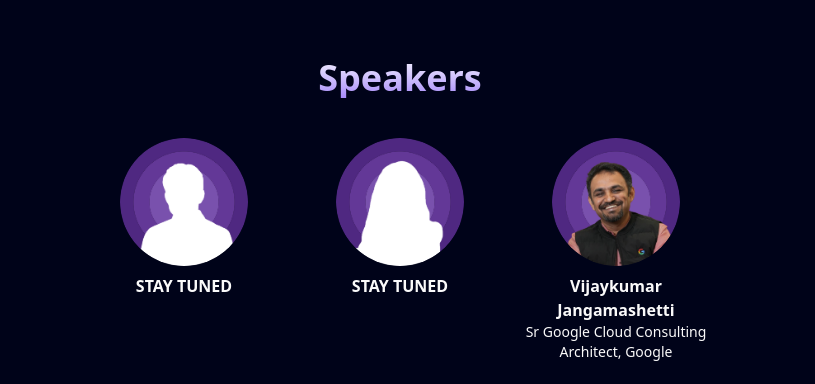
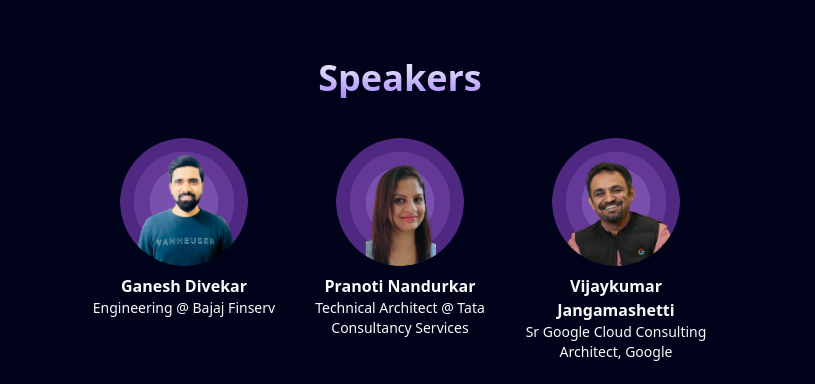
Before and after one commit to mrunankpawar/techbrewers-v3, a Next.js app: page /meetup in a window 1280 px wide. Shown: the part 780-1164 px from the top of the page, without its empty margins (240-1055 px from the left). Built offline with nearby package versions, Linux system fonts and the light colour scheme.

Commit message:
updated meetup speaker

```diff
--- a/components/MeetupSpeakers.tsx
+++ b/components/MeetupSpeakers.tsx
@@ -4,17 +4,17 @@
 const people = [
   {
     id: 1,
-    name: "STAY TUNED",
-    // designation: "Customer Success @ Vercel",
-    image: "/images/meetupteam/tuned.png",
-    url: "https://www.linkedin.com/in/npralhad/",
+    name: "Ganesh Divekar",
+    designation: "Engineering @ Bajaj Finserv",
+    image: "/images/meetupteam/ganesh.png",
+    url: "https://www.linkedin.com/in/ganesh-divekar-96a72bb7",
   },
   {
     id: 2,
-    name: "STAY TUNED",
-    // designation: "Assistant Vice President @ State Street",
-    image: "/images/meetupteam/tuned2.png",
-    // url: "https://www.linkedin.com/in/ambhorerahul/",
+    name: "Pranoti Nandurkar",
+    designation: "Technical Architect @ Tata Consultancy Services",
+    image: "/images/meetupteam/pranoti.png",
+    url: "https://www.linkedin.com/in/pranoti-nandurkar-170021b",
   },
   {
     id: 3,
```
Also changed, not shown: components/Hero.tsx (+24 -0 lines), public/images/sponsors/PuneFOSS.png (added).
